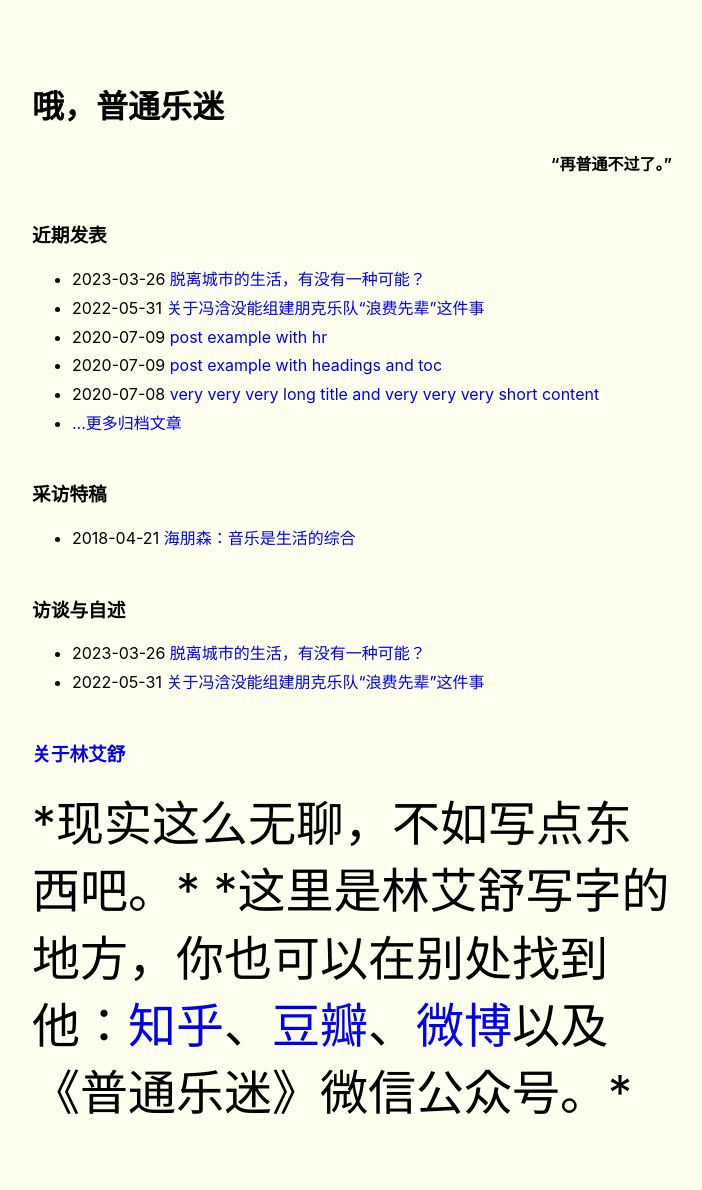
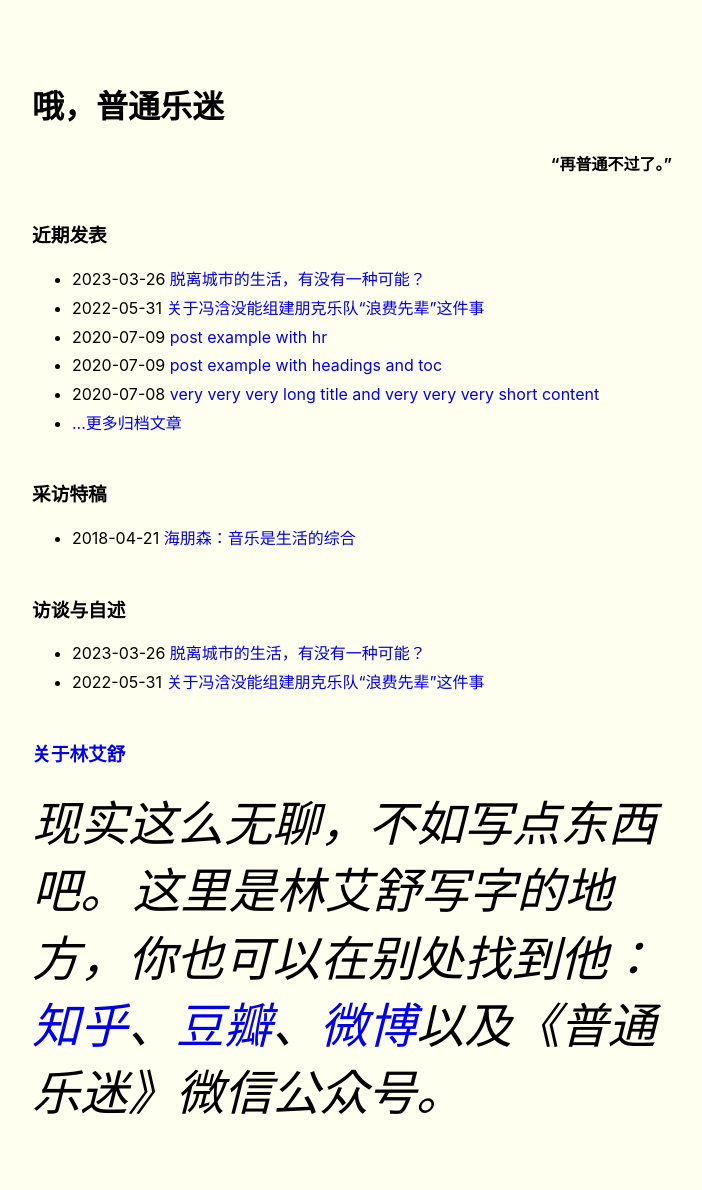
Before and after one commit to salingerlin/salingerlin.github.io, a Jekyll site: the page built from index.md, in a window 1280 px wide. Shown: the whole page, without its empty margins (288-990 px from the left). Built offline with Jekyll 4.4.1, drawn with Linux system fonts in a browser that asks for light colours.

Commit message:
Update index.md

```diff
--- a/index.md
+++ b/index.md
@@ -2,8 +2,6 @@
 layout: home
 ---
 
-<font size=14px>
-*现实这么无聊，不如写点东西吧。*
+<font size=14px><i>现实这么无聊，不如写点东西吧。</i></font>
 
-*这里是林艾舒写字的地方，你也可以在别处找到他：<a href='https://www.zhihu.com/people/sisalinger'>知乎</a>、<a href='https://www.douban.com/people/nassace/?_i=1111874Nv5E76h'>豆瓣</a>、<a href='https://weibo.com/nassace'>微博</a>以及《普通乐迷》微信公众号。*
-</font>
+<font size=14px><i>这里是林艾舒写字的地方，你也可以在别处找到他：<a href='https://www.zhihu.com/people/sisalinger'>知乎</a>、<a href='https://www.douban.com/people/nassace/?_i=1111874Nv5E76h'>豆瓣</a>、<a href='https://weibo.com/nassace'>微博</a>以及《普通乐迷》微信公众号。</i></font>
```
